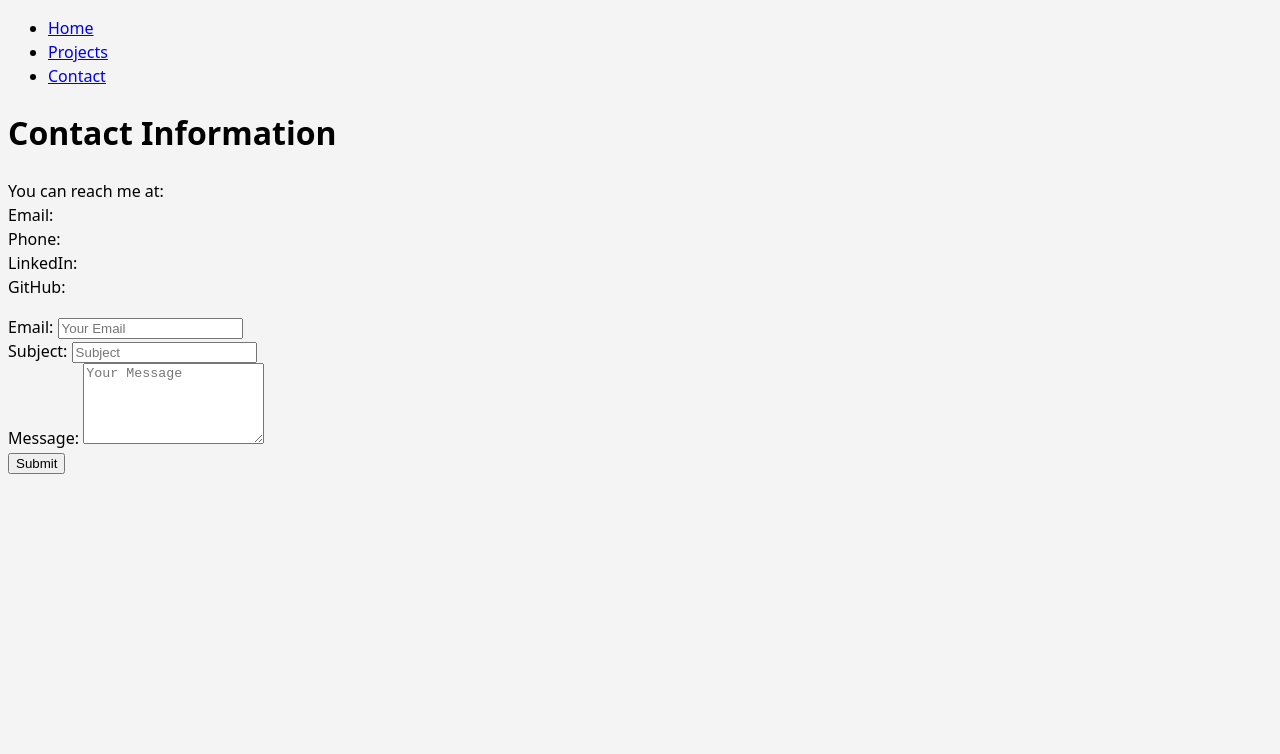
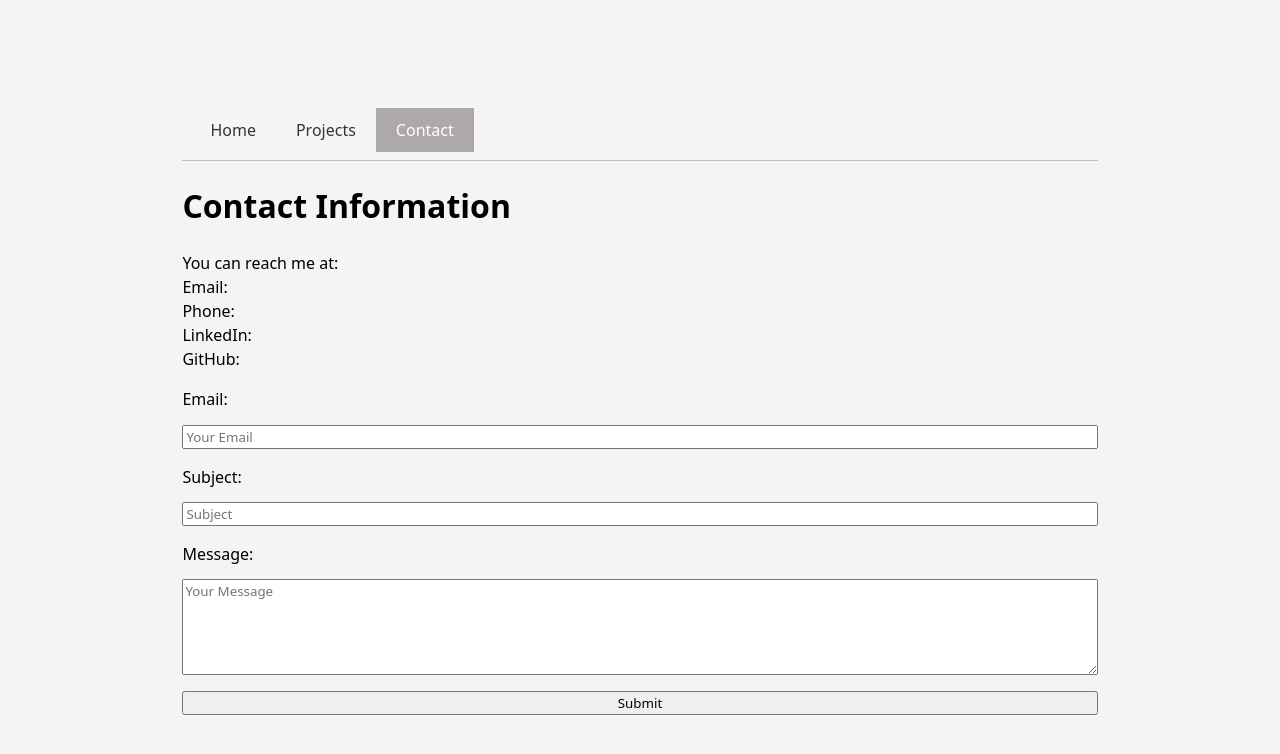
Before and after one commit to matt-s-j/L1, a plain HTML site: page contacts/index.html in a window 1280 px wide. Drawn offline with Linux system fonts and the light colour scheme.

Commit message:
Prettier

```diff
--- a/contacts/index.html
+++ b/contacts/index.html
@@ -7,11 +7,11 @@
     <link rel="stylesheet" href="../style.css">
 </head>
 <body>
-    <nav>
+    <nav class="nav">
         <ul>
             <li><a href="../index.html">Home</a></li>
             <li><a href="../projects/index.html">Projects</a></li>
-            <li><a href="index.html">Contact</a></li>
+            <li><a class="current" href="index.html">Contact</a></li>
         </ul>
     </nav>
     <h1>Contact Information</h1>
@@ -28,12 +28,9 @@
         <br>
     </p>
     <form action="mailto:foo@bar.com" method="get">
-        <label for="email">Email:</label>
-        <input type="email" name="email" placeholder="Your Email" required><br>
-        <label for="subject">Subject:</label>
-        <input type="subject" name="subject" placeholder="Subject" required><br>
-        <label for="body">Message:</label>
-        <textarea name="body" rows="5" placeholder="Your Message" required></textarea><br>
+        <label for="email">Email: <input type="email" name="email" placeholder="Your Email" required> </label>
+        <label for="subject">Subject: <input type="subject" name="subject" placeholder="Subject" required> </label>
+        <label for="body">Message: <textarea name="body" rows="5" placeholder="Your Message" required></textarea> </label>
         <input type="submit" value="Submit">
     </form>
 </body>
--- a/style.css
+++ b/style.css
@@ -1,7 +1,71 @@
+:root {
+    --color--accent: #4a90e2;
+}
+
 body {
     font-family: Arial, sans-serif;
     background-color: #f4f4f4;
     margin: 10;
-    padding: 10;
+    padding: 10ch;
     font: 100%/1.5 system-ui, sans-serif;
+    max-width: 100ch;
+    margin-inline: auto;
+    accent-color: var(--color--accent);
 }
+
+nav {
+    background-color: #f6f5f5;
+    color: white;
+    text-align: center;
+    display: flex;
+    padding: .5em;
+    margin-bottom: 1em;
+    border-bottom: #c5bcbc 1px solid;
+}
+
+nav a {
+    color: #333;
+    text-decoration: none;
+    padding: 10px 20px;
+    display: block;
+    flex: 1;
+}
+nav a:hover {
+    background-color: var(--color--accent);
+    color: white;
+}
+
+nav ul{
+    display: contents;
+}
+
+nav li {
+    list-style: none;
+}
+
+.current {
+    background-color: #ada9a9;
+    color: white;
+}
+
+form input{
+    font-family: inherit;
+    display: block;
+    width: 100%;
+    box-sizing: border-box;
+    margin-block: 1em;
+}
+
+form textarea{
+    font-family: inherit;
+    display: block;
+    width: 100%;
+    box-sizing: border-box;
+    margin-block: 1em;
+}
+
+
+form label {
+    display: block;
+    margin-block: 1em;
+}
```
Also changed, not shown: index.html (+2 -2 lines), projects/index.html (+2 -2 lines).
